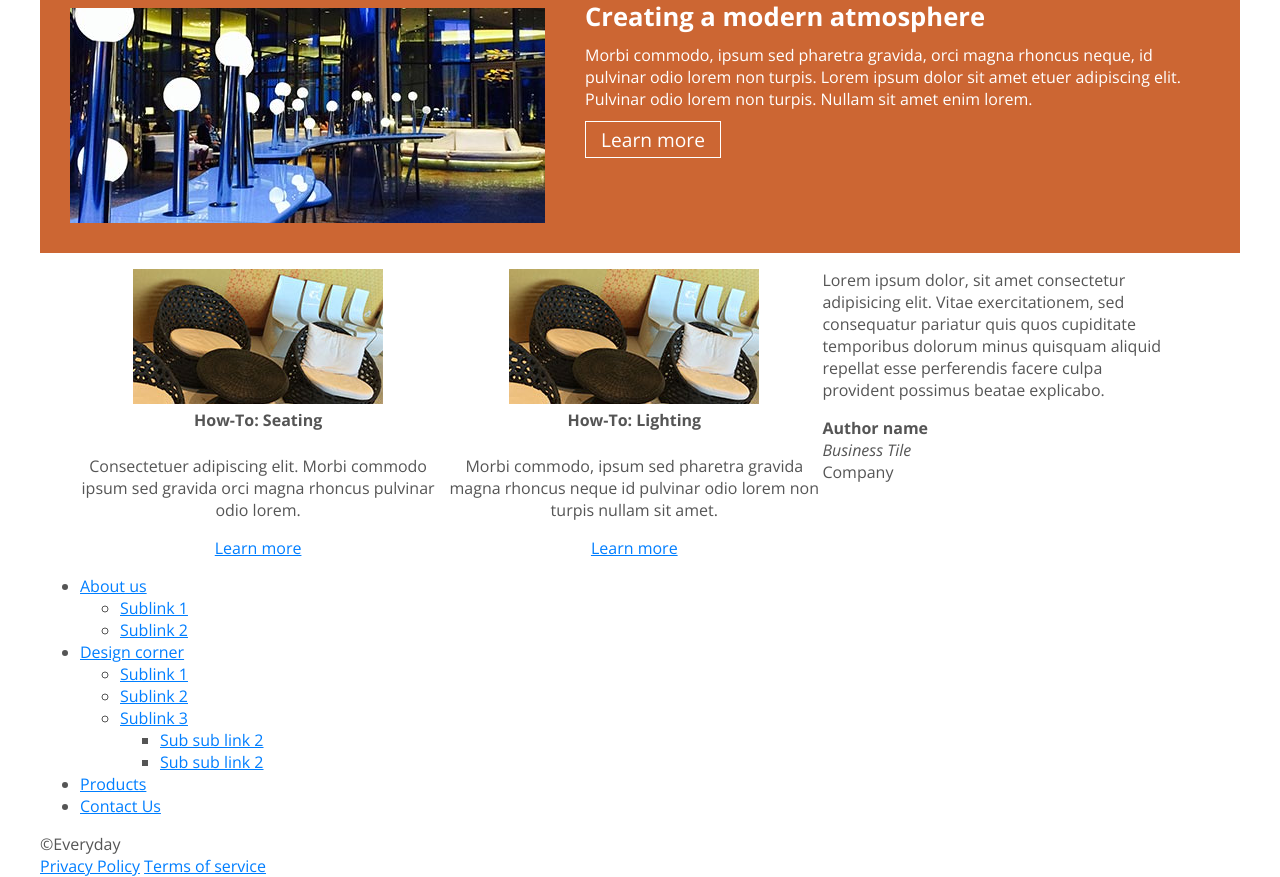
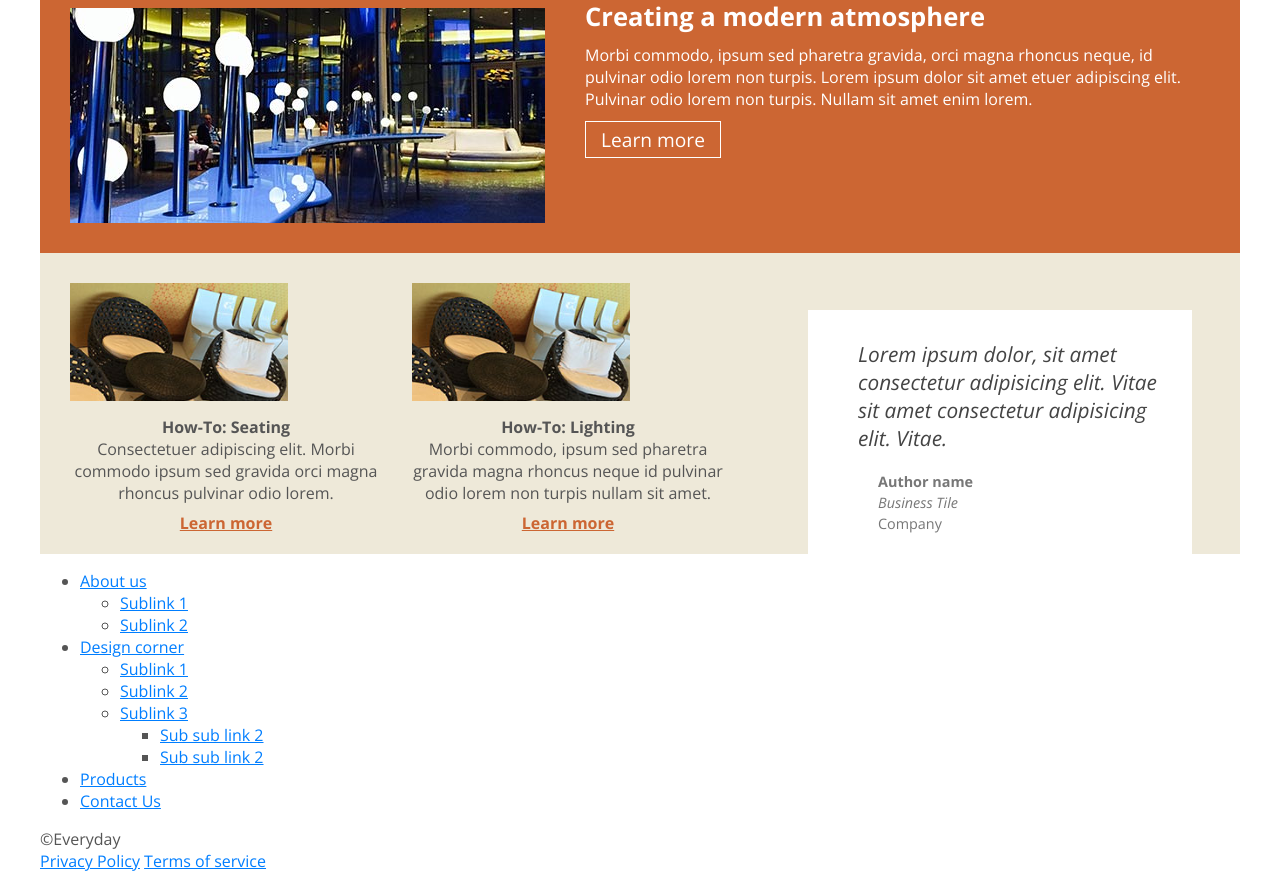
Before and after one commit to kismatkc/responsive, a website: page index.html in a window 1280 px wide. Shown: the part 749-1626 px from the top of the page. Drawn offline with nearby package versions, Linux system fonts and the light colour scheme.

Commit message:
blockquote typography styling completed next add pseudoelements

```diff
--- a/css/screen.css
+++ b/css/screen.css
@@ -124,6 +124,37 @@ section.main {
   padding: 0;
 }
 
+section.howTo {
+  background-color: #eee9d9;
+  position: relative;
+}
+
+section.howTo aside {
+  width: 30%;
+  float: left;
+  margin: right 10px;
+}
+section.howTo aside .content {
+  padding: 30px 30px 20px 0;
+}
+section.howTo aside .content img {
+  display: block;
+  margin-bottom: 15px;
+  width: 70%;
+}
+
+section.howTo aside .content h4 {
+  margin-bottom: 0;
+}
+section.howTo aside .content p {
+  margin-bottom: 0.5em;
+}
+
+section.howTo aside .content a {
+  display: inline-block;
+  color: #cc6633;
+  font-weight: 700;
+}
 section::after {
   content: " ";
   display: block;
@@ -134,6 +165,32 @@ section aside {
   width: 33%;
   text-align: center;
   float: left;
+}
+
+section.howTo blockquote {
+  margin: 0;
+  width: 32%;
+  color: #444;
+  background-color: #fff;
+  position: absolute;
+  bottom: 0;
+  right: 4%;
+}
+section.howTo blockquote p {
+  margin: 30px 30px 20px 50px;
+}
+section.howTo blockquote p.quote {
+  font-style: italic;
+  font-size: 1.3em;
+}
+
+section.howTo blockquote p.credit {
+  color: #777;
+  font-size: 0.9em;
+  margin-top: 0;
+  padding-left: 20px;
+  line-height: 1.3rem;
+  position: relative;
 }
 
 .main .content {
--- a/index.html
+++ b/index.html
@@ -106,10 +106,8 @@
         </aside>
         <blockquote>
           <p class="quote">
-            Lorem ipsum dolor, sit amet consectetur adipisicing elit. Vitae
-            exercitationem, sed consequatur pariatur quis quos cupiditate
-            temporibus dolorum minus quisquam aliquid repellat esse perferendis
-            facere culpa provident possimus beatae explicabo.
+            Lorem ipsum dolor, sit amet consectetur adipisicing elit. Vitae sit
+            amet consectetur adipisicing elit. Vitae.
           </p>
           <p class="credit">
             <strong>Author name</strong><br /><em>Business Tile</em
```
